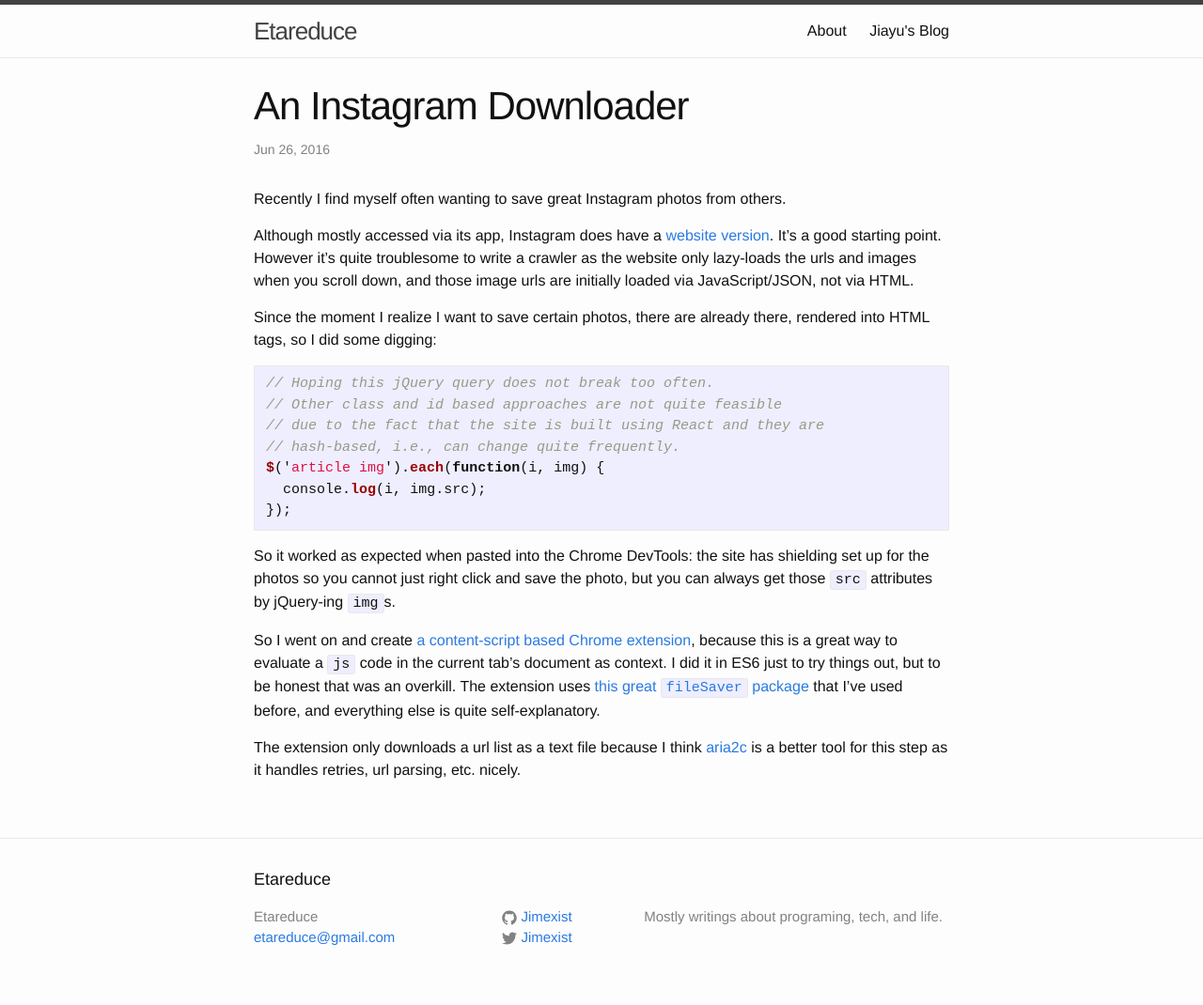
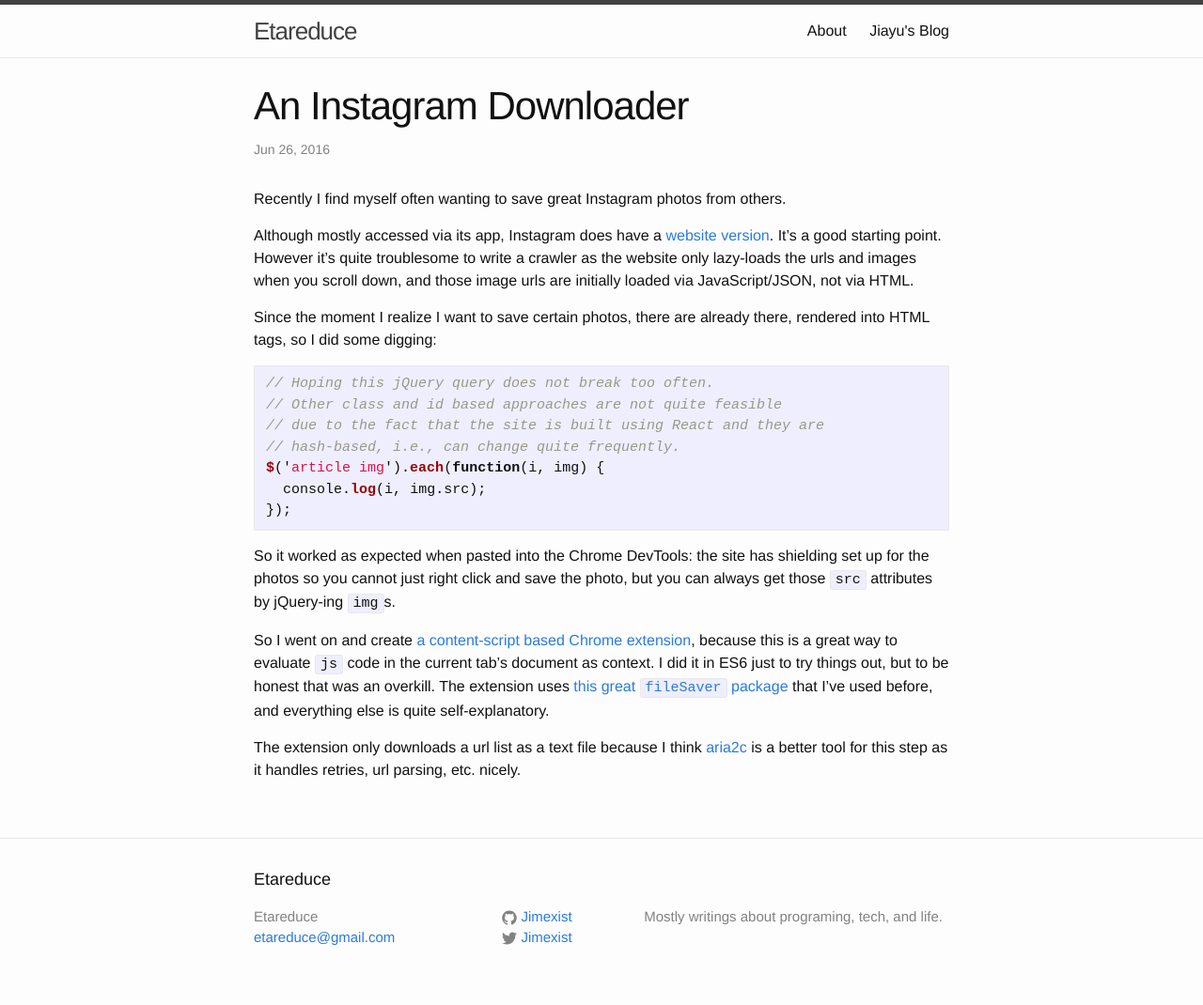
Before and after one commit to Jimexist/Jimexist.github.io, a Jekyll site: the page built from _posts/2016-06-27-an-instagram-downloader.markdown, in a window 1280 px wide. Shown: the whole page at 94% size. Built offline with Jekyll 4.4.1, drawn with Linux system fonts in a browser that asks for light colours; some of the changed lines change nothing that is shown.

Commit message:
fixing some text

```diff
--- a/_posts/2016-06-27-an-instagram-downloader.markdown
+++ b/_posts/2016-06-27-an-instagram-downloader.markdown
@@ -2,7 +2,10 @@
 layout: post
 title:  "An Instagram Downloader"
 date: 2016-06-27T01:30:12+08:00
-categories: Instagram chrome extension
+categories: hacking
+tags:
+- Instagram
+- Chrome extension
 ---
 
 Recently I find myself often wanting to save great Instagram photos from others.
@@ -23,6 +26,6 @@
 
 So it worked as expected when pasted into the Chrome DevTools: the site has shielding set up for the photos so you cannot just right click and save the photo, but you can always get those `src` attributes by jQuery-ing `img`s.
 
-So I went on and create [a content-script based Chrome extension](https://github.com/Jimexist/instagram-downloader), because this is a great way to evaluate a `js` code in the current tab's document as context. I did it in ES6 just to try things out, but to be honest that was an overkill. The extension uses [this great `fileSaver` package](https://github.com/eligrey/FileSaver.js/) that I've used before, and everything else is quite self-explanatory.
+So I went on and create [a content-script based Chrome extension](https://github.com/Jimexist/instagram-downloader), because this is a great way to evaluate `js` code in the current tab's document as context. I did it in ES6 just to try things out, but to be honest that was an overkill. The extension uses [this great `fileSaver` package](https://github.com/eligrey/FileSaver.js/) that I've used before, and everything else is quite self-explanatory.
 
 The extension only downloads a url list as a text file because I think [aria2c](https://aria2.github.io/) is a better tool for this step as it handles retries, url parsing, etc. nicely.
```
